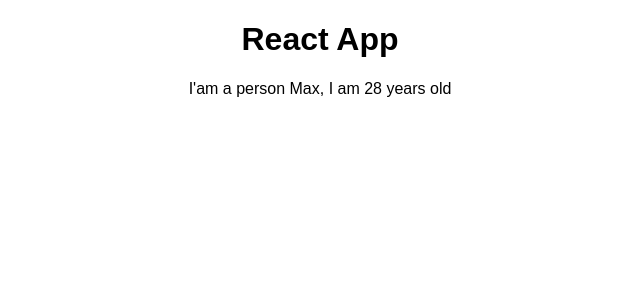
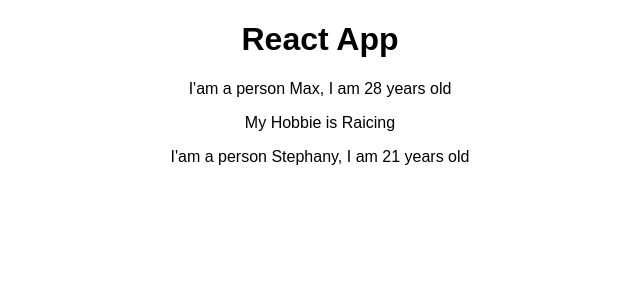
Before and after one commit to violentr/reactjs_playground, a React (Create React App) app: page / in a window 1280 px wide. Shown: the top 300 px of the page, without its empty margins (320-960 px from the left). Built offline with nearby package versions, Linux system fonts and the light colour scheme.

Commit message:
Add Person props.children if any

```diff
--- a/src/App.js
+++ b/src/App.js
@@ -7,7 +7,8 @@ class App extends Component {
     return (
       <div className="App">
         <h1> React App </h1>
-        <Person name="Max" age= "28"/>
+        <Person name="Max" age= "28"> My Hobbie is Raicing </Person>
+        <Person name="Stephany" age= "21"/>
       </div>
     );
   }
--- a/src/Person/Person.js
+++ b/src/Person/Person.js
@@ -1,7 +1,12 @@
-import React, {Component} from 'react';
+import React from 'react';
 
 const person = (props) => {
-  return <p> I'am a person {props.name}, I am {props.age} years old</p>
+  return(
+    <div>
+      <p> I'am a person {props.name}, I am {props.age} years old</p>
+      <div> {props.children} </div>
+    </div>
+  )
 }
 
 export default person;
```
